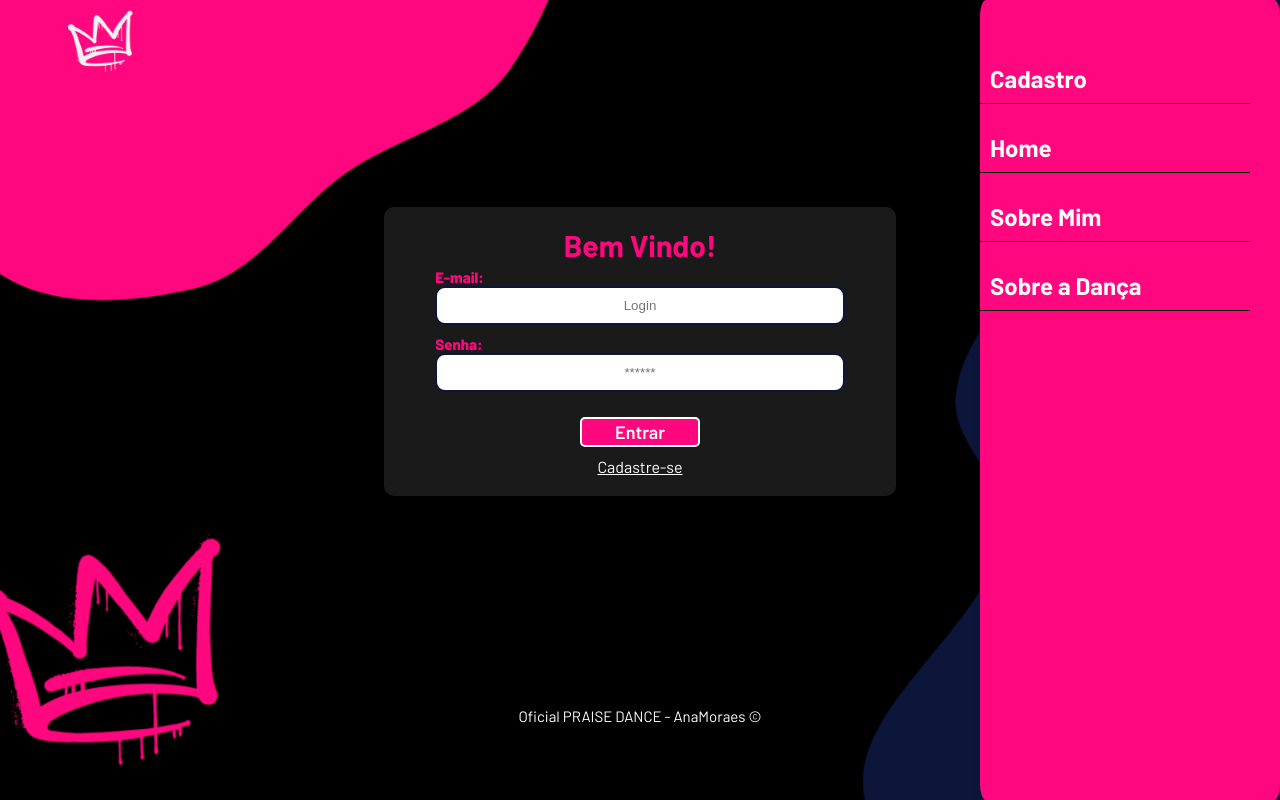
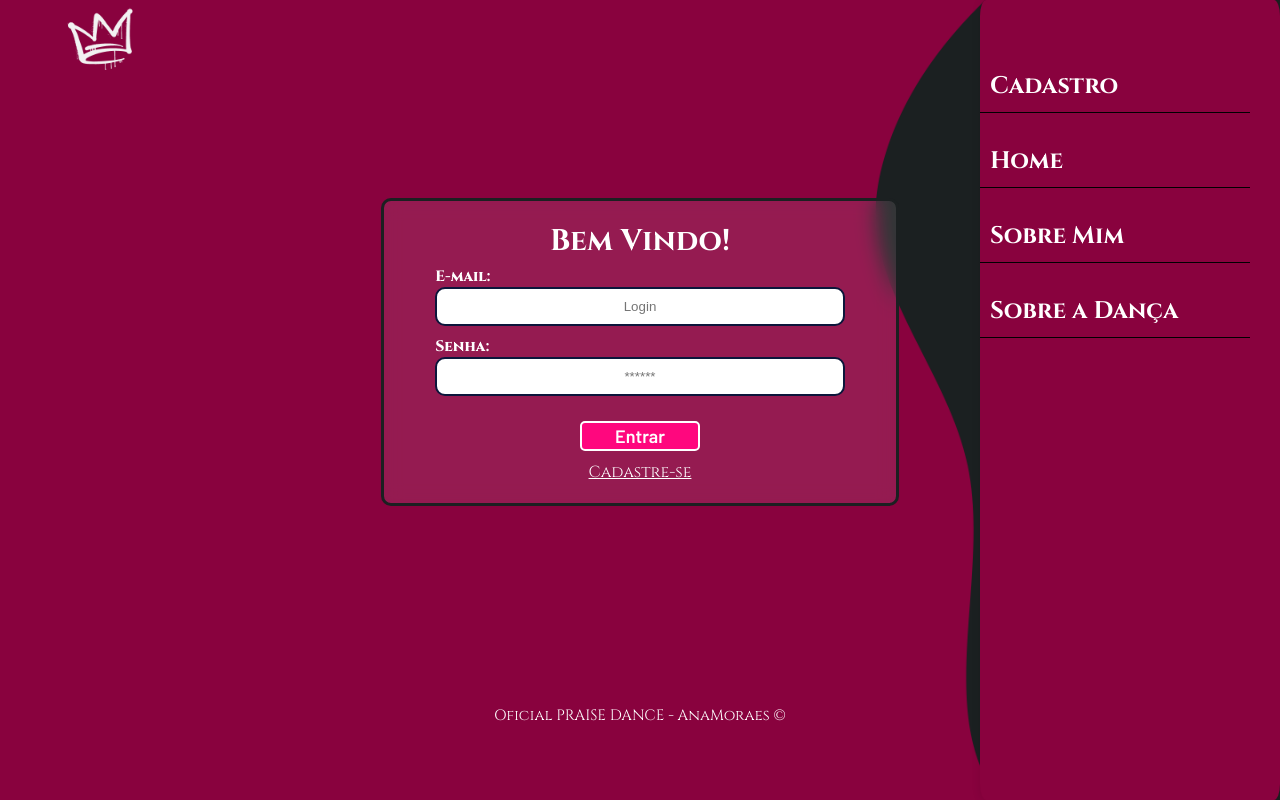
Before and after one commit to anamoraeszx/PRAISE-DANCE, a website: page public/login.html in a window 1280 px wide. Both pictures are taken after a click on the element 1216 px from the left and 47 px from the top of the page. Drawn offline with Linux system fonts and the light colour scheme.

Commit message:
tela de login

```diff
--- a/public/css/estilo.css
+++ b/public/css/estilo.css
@@ -1,11 +1,13 @@
 @import url('https://fonts.googleapis.com/css2?family=Barlow:ital,wght@0,100;0,200;0,300;0,400;0,500;0,600;0,700;0,800;0,900;1,100;1,200;1,300;1,400;1,500;1,600;1,700;1,800;1,900&display=swap');
+@import url("https://fonts.googleapis.com/css2?family=Roboto&display=swap");
+@import url('https://fonts.googleapis.com/css2?family=Cinzel:wght@400..900&display=swap');
 
 body {
   margin: 0;
   padding: 0;
-  font-family: 'Barlow', 'Segoe UI', 'Segoe UI', Tahoma, Geneva, Verdana, sans-serif;
+  font-family: "Cinzel", serif;
   /* background-color: #FF077E; */
-  background-image: url("../assets/img/telaCadastro.png");
+  background-image: url("../assets/img/teladecadastro.png");
   background-size: cover;
   background-position: center;
   height: 100vh;
@@ -81,7 +83,7 @@ header {
   right: 0;
   width: 300px; /* Largura do menu */
   height: 100%; /* Altura igual à altura da tela */
-  background-color: #FF077E; /* Cor de fundo do menu */
+  background-color: #89023e; /* Cor de fundo do menu */
   box-shadow: 0 0 10px rgba(0, 0, 0, 0.1); /* Sombra para efeito de destaque */
   border-radius: 2%;;
 
@@ -109,10 +111,11 @@ header {
   text-decoration: none;
   color: #ffffff;
   font-size: 3vh;
+  font-family: "Cinzel", serif;
 }
 
 .menu a:hover {
-  color: #0C163B;
+  color: #1b2021;
 }
 
 .container-main {
@@ -157,10 +160,12 @@ img {
   display: flex;
   align-items: center;
   justify-content: space-evenly;
-  color: #FF077E;
+  color: #FFff;
   flex-direction: column;
   height: fit-content;
   padding: 20px 0;
+  backdrop-filter: blur(10px);
+  border: 3px solid #1B2021
 }
 
 .card h2 {
@@ -206,8 +211,8 @@ color: #fff;
 }
 
 .linkCadatro:hover{
-  text-decoration: underline #FF077E;
-  color: #FF077E;
+  text-decoration: underline #1B2021;
+  color: #1B2021;
 }
 
 
```
Also changed, not shown: public/css/style.css (+8 -2 lines), public/assets/img/telaCadastro.png (deleted), public/assets/img/teladecadastro.png (added).
